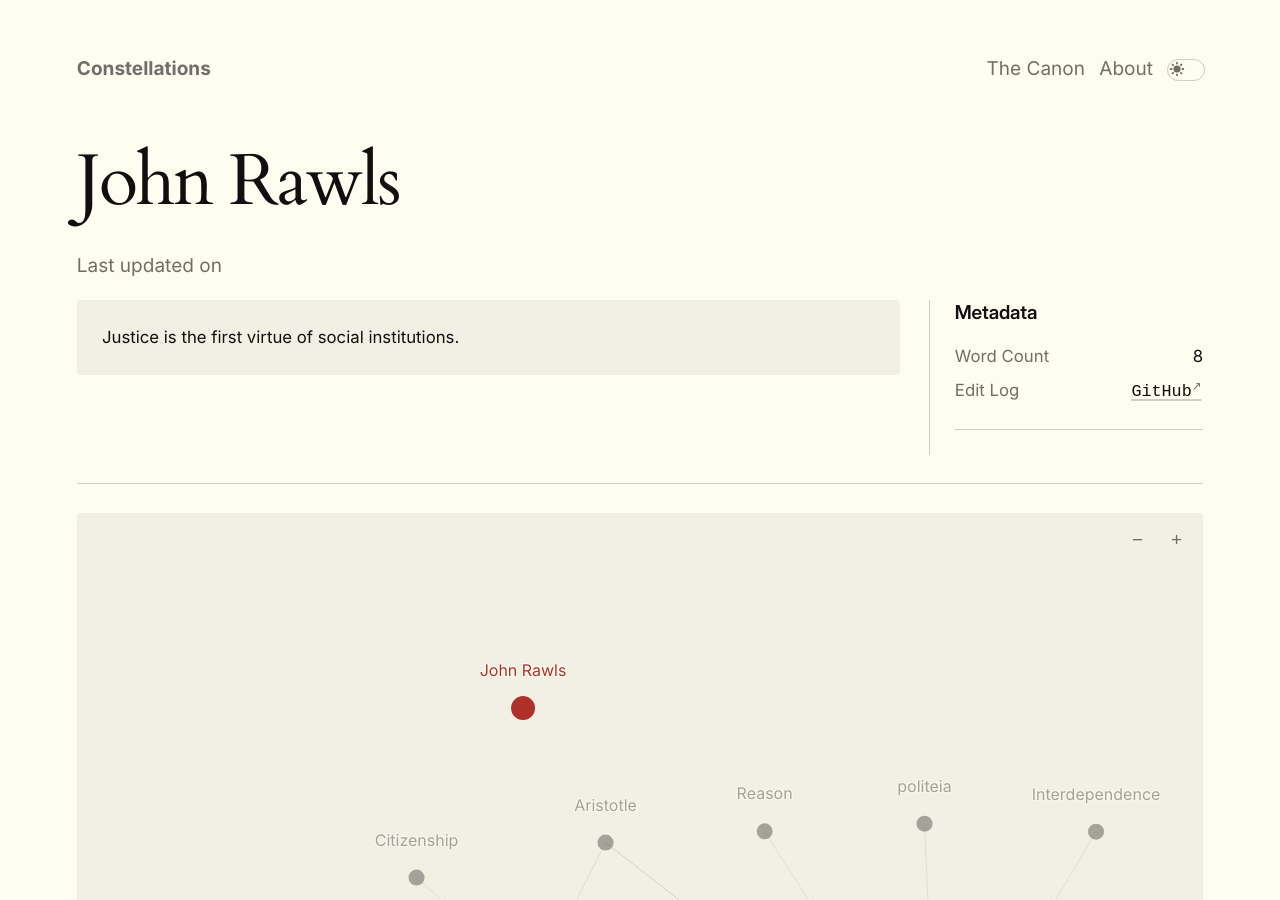
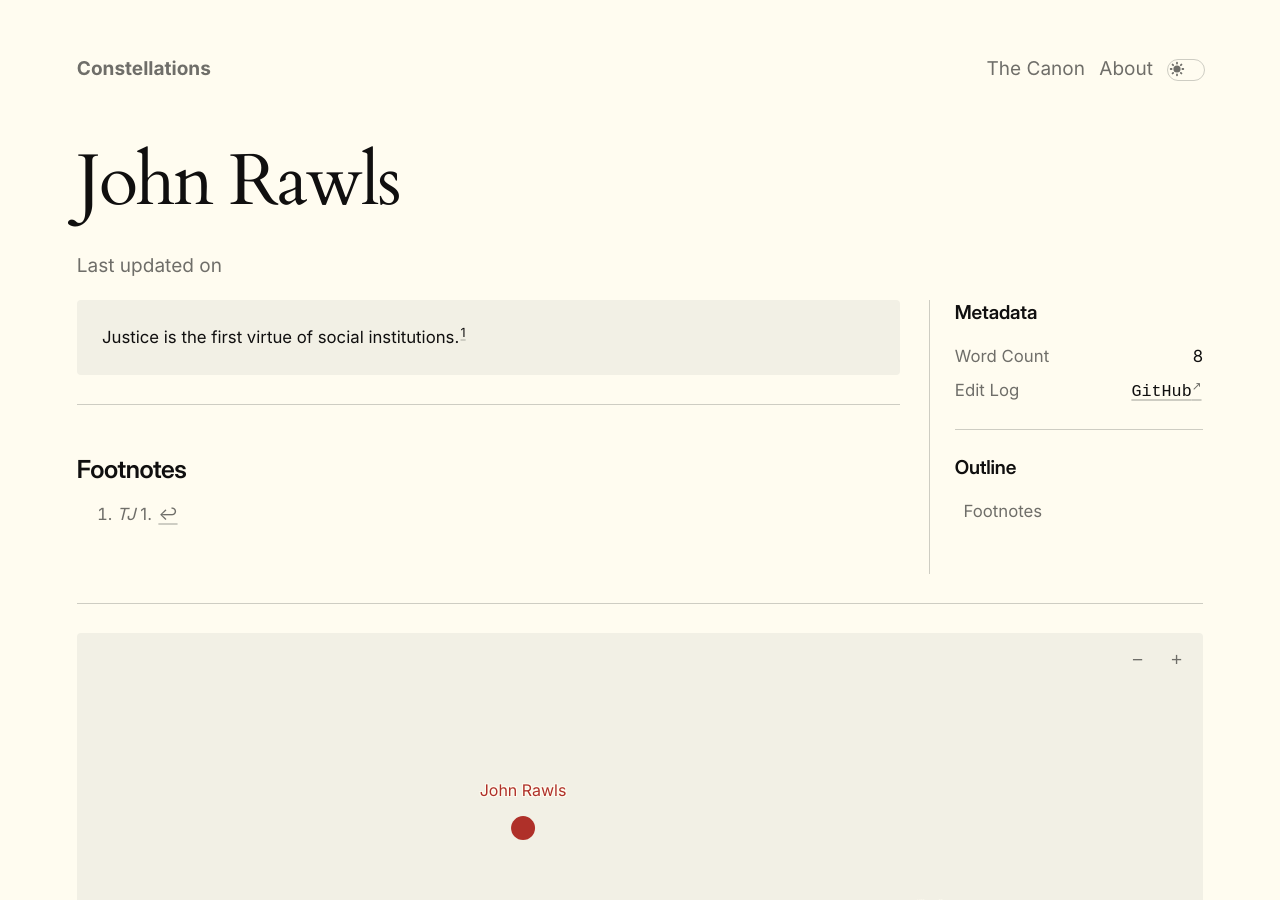
Before and after one commit to andyzwang/notes, a Jekyll site: the page built from _notes/Rawls.md, in a window 1280 px wide and 900 px high. Built offline with Jekyll 4.4.1, drawn with Linux system fonts in a browser that asks for light colours.

Commit message:
Footenote

```diff
--- a/_notes/Rawls.md
+++ b/_notes/Rawls.md
@@ -2,4 +2,6 @@
 title: John Rawls
 ---
 
-> Justice is the first virtue of social institutions.
+> Justice is the first virtue of social institutions.[^1]
+
+[^1]: *TJ* 1.
```
